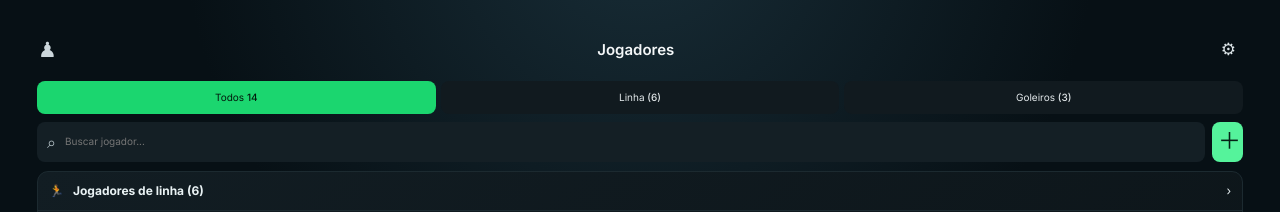
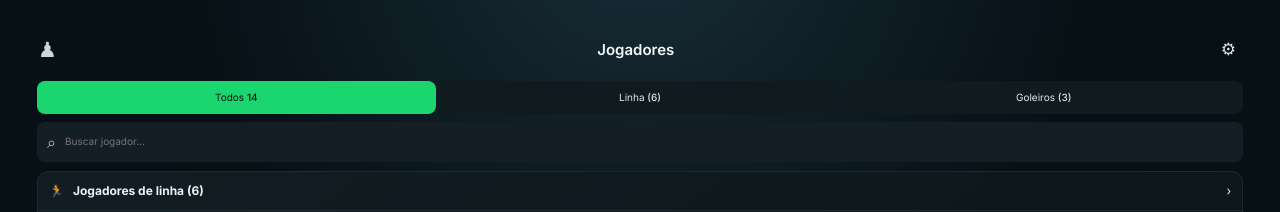
Before and after one commit to TheuFerreira/RachaMix, an Angular app: page / in a window 1280 px wide. Shown: the top 212 px of the page. Built offline with nearby package versions, Linux system fonts and the light colour scheme.

Commit message:
refactor: remover botao lateral da busca

```diff
--- a/src/app/pages/players/players-page.component.html
+++ b/src/app/pages/players/players-page.component.html
@@ -21,7 +21,6 @@
         aria-label="Buscar jogador"
       />
     </div>
-    <button class="add-square" (click)="add.emit()">＋</button>
   </div>
   <div class="player-group">
     <div class="group-heading line-color">
--- a/src/styles.scss
+++ b/src/styles.scss
@@ -157,14 +157,6 @@ button {
   outline: 0;
   color: #fff;
   font-size: 10px;
-}
-.add-square {
-  width: 31px;
-  border-radius: 8px;
-  background: var(--green);
-  color: #052115;
-  font-size: 23px;
-  line-height: 1;
 }
 .player-group,
 .selection-card,
```
